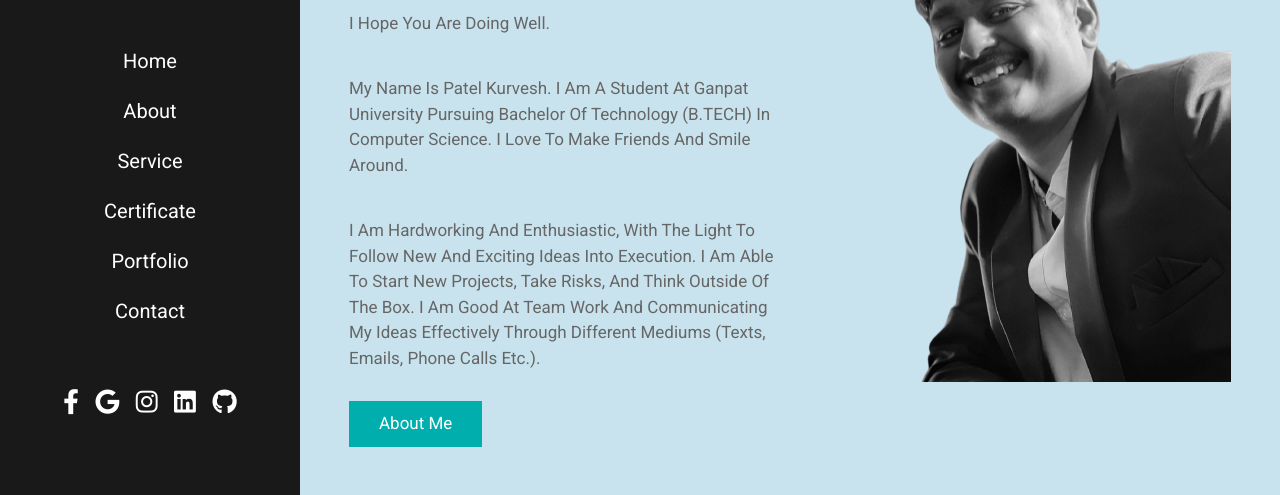
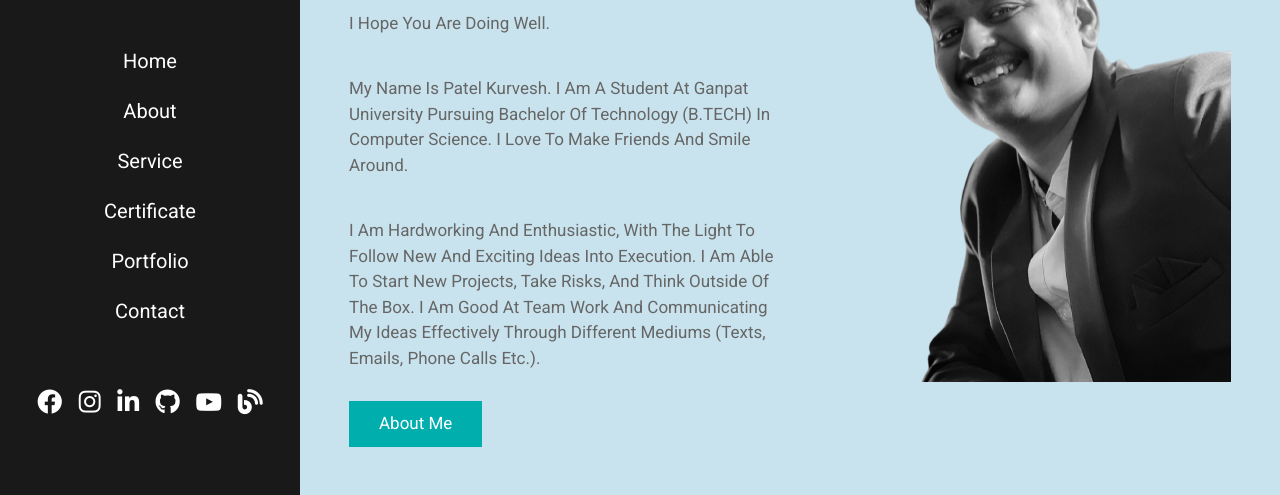
Before and after one commit to PatelKurvesh/Personal-Portfolio, a plain HTML site: page index.html in a window 1280 px wide. Shown: the part 305-800 px from the top of the page. Drawn offline with nearby package versions, Linux system fonts and the light colour scheme; files whose address does not match are found by name.

Commit message:
Youtube and blog added

```diff
--- a/index.html
+++ b/index.html
@@ -13,6 +13,7 @@
         crossorigin="anonymous" referrerpolicy="no-referrer" />
     <link rel="stylesheet"
         href="https://fonts.googleapis.com/css2?family=Material+Symbols+Outlined:opsz,wght,FILL,GRAD@48,400,0,0" />
+        <link rel="stylesheet" href="https://cdnjs.cloudflare.com/ajax/libs/font-awesome/4.7.0/css/font-awesome.min.css">
     <!-------CSS file link--------->
     <link rel="stylesheet" href="Style.css">
 
@@ -40,10 +41,12 @@
         <!----Follow------>
         <div class="follow">
             <a href="https://www.facebook.com/kurvesh.patel.50" target="_blank" class="fab fa-facebook-f"></a>
-            <a href="https://developers.google.com/profile/u/112528667637017151383" target="_blank" class="fab fa-google"></a>
+            <!-- <a href="https://developers.google.com/profile/u/112528667637017151383" target="_blank" class="fab fa-google"></a> -->
             <a href="https://www.instagram.com/kurvesh2599/?hl=en" target="_blank" class="fab fa-instagram"></a>
             <a href="https://www.linkedin.com/in/kurvesh-patel-9988871b3/" target="_blank" class="fab fa-linkedin"></a>
             <a href="https://github.com/PatelKurvesh" target="_blank" class="fab fa-github"></a>
+            <a href="https://www.youtube.com/channel/UCNCSis89SLz1Yd4-TiH7jOA" target="_blank" class="fa fa-youtube-play"></a>
+            <a href="https://medium.com/@patelkurvesh8866" target="_blank" class="fa-solid fa-blog"></a>
         </div>
     </header>
     <!-------------Header section End-------->
```
